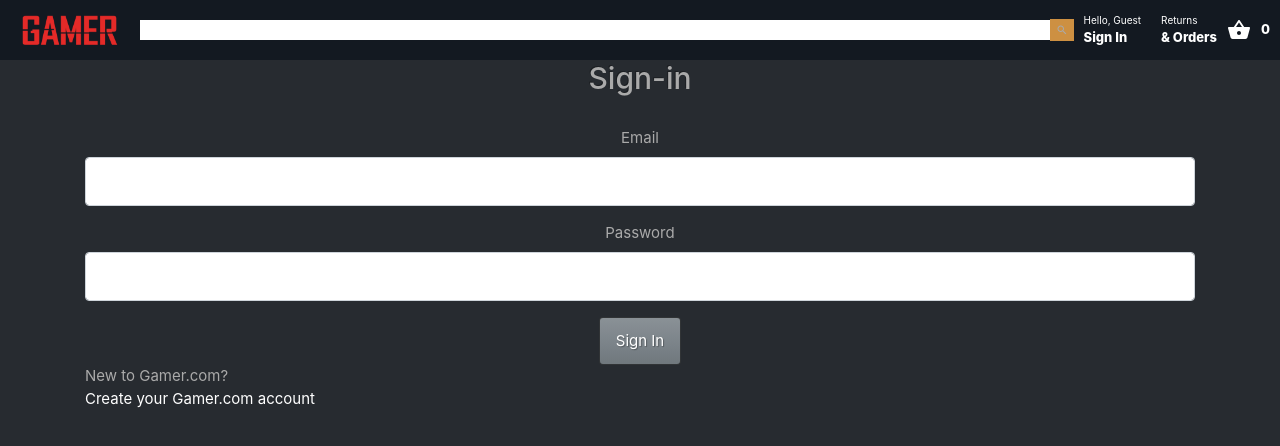
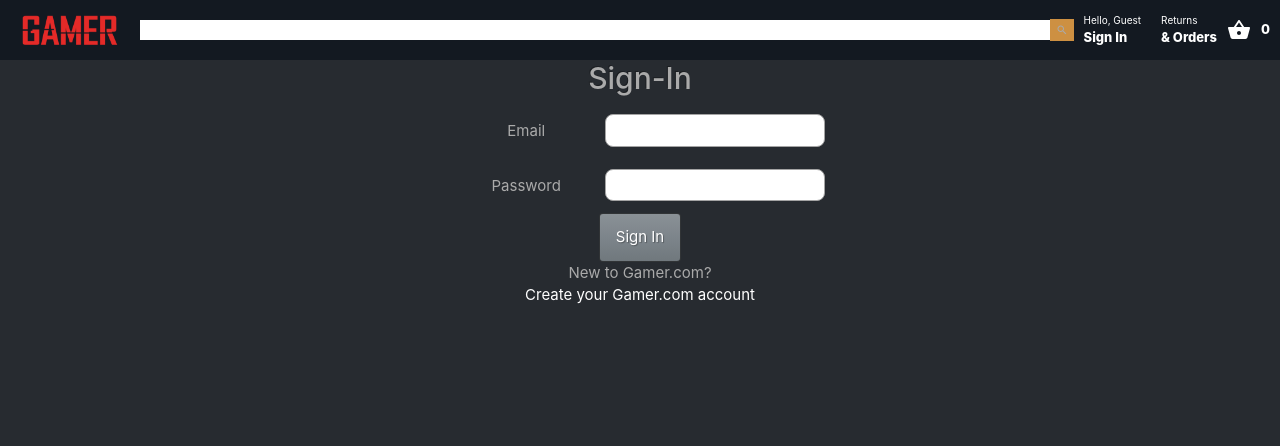
Before and after one commit to yuyingsu/TTP-Capstone-Frontend, a React (Create React App) app: page /signin in a window 1280 px wide. Shown: the top 446 px of the page. Built offline with nearby package versions, Linux system fonts and the light colour scheme.

Commit message:
Update CSS Everywhere - #70

```diff
--- a/src/index.css
+++ b/src/index.css
@@ -251,3 +251,39 @@
   color: white;
   background-color: #131921;
 }
+
+/* Form */
+.form {
+  display: flex;
+  max-width: 60rem;
+  margin: 0 auto;
+  justify-content: center;
+}
+.form > div {
+  display: flex;
+  flex-direction: column;
+  margin: 1rem;
+}
+.form label {
+  margin: 1rem 0;
+    order: 1;
+    width: 10em;
+    padding-right: 0.5em;
+}
+
+.form input, textarea, select {
+  order: 2;
+  flex: 1 1 auto;
+}
+
+.form input,
+select,
+textarea {
+
+  border-radius: 0.5rem;
+  border: 0.1rem #a4a4a4 solid;
+  font-size: 1.2rem;
+  font-family: Helvetica, Arial, sans-serif;
+  -webkit-font-smoothing: antialiased;
+  -moz-osx-font-smoothing: grayscale;
+}
--- a/src/screens/Payment.js
+++ b/src/screens/Payment.js
@@ -3,6 +3,7 @@
 import { useSelector, useDispatch } from 'react-redux';
 import { savePayment } from '../actions/cartActions';
 import CheckoutSteps from '../components/CheckoutSteps';
+import { Button } from 'reactstrap';
 
 function PaymentScreen(props) {
   const [paymentMethod, setPaymentMethod] = useState('');
@@ -38,9 +39,9 @@
             </li>
 
             <li>
-              <button type="submit" className="button primary">
+              <Button type="submit" className="button primary">
                 Continue
-              </button>
+              </Button>
             </li>
           </ul>
         </form>
--- a/src/screens/PlaceOrder.js
+++ b/src/screens/PlaceOrder.js
@@ -3,6 +3,7 @@
 import { Link } from 'react-router-dom';
 import CheckoutSteps from '../components/CheckoutSteps';
 import { createOrder } from '../actions/orderActions';
+import { Button } from 'reactstrap';
 
 function PlaceOrder(props) {
 
@@ -30,8 +31,8 @@
     }));
     props.history.push("/order/" + order._id);
   }
-  console.log(loading);
-  console.log(success);
+  //console.log(loading);
+  //console.log(success);
   useEffect(() => {
     if (success) {
       props.history.push("/order/" + order._id);
@@ -48,7 +49,7 @@
             Shipping
           </h3>
           <div>
-            {cart.shipping.address}<br></br>{cart.shipping.city + ", " + cart.shipping.state + cart.shipping.zip},
+            {cart.shipping.address}<br></br>{cart.shipping.city + ", " + cart.shipping.state + " " + cart.shipping.zip},
           </div>
         </div>
         <div>
@@ -103,7 +104,7 @@
       <div className="placeorder-action">
         <ul>
           <li>
-            <button className="button primary full-width" onClick={placeOrderHandler} >Place Order</button>
+            <Button className="button primary full-width" onClick={placeOrderHandler} >Place Order</Button>
           </li>
           <li>
             <h3>Order Summary</h3>
--- a/src/screens/Products.js
+++ b/src/screens/Products.js
@@ -16,13 +16,13 @@
     <tr key={product._id}>
       <td>{product._id}</td>
       <td>{product.name}</td>
-      <td>{product.price}</td>
+      <td>{"$" + product.price}</td>
       <td>{product.countInStock}</td>
       <td>{product.image}</td>
       <td>{product.brand}</td>
       <td>{product.description}</td>
       <td>
-      <div style={{width:"110px"}}>
+      <div style={{width:"160px"}}>
           <ModalForm buttonLabel={"Edit"} product={product}/>
           {' '}
           <Button color="danger" onClick={() => deleteAProduct(product)}>Del</Button>
--- a/src/screens/Profile.js
+++ b/src/screens/Profile.js
@@ -3,6 +3,7 @@
 import { logout, update } from '../actions/userActions';
 //import { listMyOrders } from '../actions/orderActions';
 import { useDispatch, useSelector } from 'react-redux';
+import { Button, Container, Row } from 'reactstrap';
 
 function Profile(props) {
   const [name, setName] = useState('');
@@ -72,10 +73,10 @@
             </li>
 
             <li>
-              <button type="submit" className="button primary">Update</button>
+              <Button type="submit" className="button primary">Update</Button>
             </li>
             <li>
-              <button type="button" onClick={handleLogout} className="button secondary full-width">Logout</button>
+              <Button type="button" onClick={handleLogout} className="button secondary full-width">Logout</Button>
             </li>
 
           </ul>
--- a/src/screens/Shipping.js
+++ b/src/screens/Shipping.js
@@ -3,6 +3,7 @@
 import { useSelector, useDispatch } from 'react-redux';
 import { saveShipping } from '../actions/cartActions';
 import CheckoutSteps from '../components/CheckoutSteps';
+import { Button } from 'reactstrap';
 
 function Shipping(props) {
 
@@ -65,7 +66,7 @@
           </li>
 
           <li>
-            <button type="submit" className="button primary">Continue</button>
+            <Button type="submit" className="button primary">Continue</Button>
           </li>
 
         </ul>
--- a/src/screens/Signin.js
+++ b/src/screens/Signin.js
@@ -26,30 +26,39 @@
     dispatch(signin(email, password));
   }
 
-  return <Container>
-    <Form onSubmit={submitHandler}>
-    <h2>Sign-in</h2>
-    <br></br>
-    {loading && <div>Loading...</div>}
-    {error && <div>{error}</div>}
-  <FormGroup>
-    <Label for="email">Email</Label>
-    <Input type="email" name="email" id="email" onChange={(e) => setEmail(e.target.value)} />
-  </FormGroup>
-  <FormGroup>
-    <Label for="password">Password</Label>
-    <Input type="password" name="password" id="password" onChange={(e) => setPassword(e.target.value)} />
-  </FormGroup>
-  <Button type="submit" className="button primary">Sign In</Button>
-  <Container>
-  <Row>
+  return <div className="form">
+    <form onSubmit={submitHandler} >
+      <ul className="form-container">
+        <li>
+          <h2>Sign-In</h2>
+        </li>
+        <li>
+          {loading && <div>Loading...</div>}
+          {error && <div>{error}</div>}
+        </li>
+        <li>
+          <label htmlFor="email">
+            Email
+          </label>
+          <input type="email" name="email" id="email" onChange={(e) => setEmail(e.target.value)}>
+          </input>
+        </li>
+        <li>
+          <label htmlFor="password">Password</label>
+          <input type="password" id="password" name="password" onChange={(e) => setPassword(e.target.value)}>
+          </input>
+        </li>
+        <li>
+          <Button type="submit" className="button primary">Sign In</Button>
+        </li>
+        <li>
           New to Gamer.com?
-        </Row>
-        <Row>
+        </li>
+        <li>
           <Link to={redirect === "/" ? "register" : "register?redirect=" + redirect} className="button secondary text-center" >Create your Gamer.com account</Link>
-        </Row>
-        </Container>
-    </Form>
-    </Container>
+        </li>
+      </ul>
+    </form>
+  </div>
 }
 export default Signin;
```
